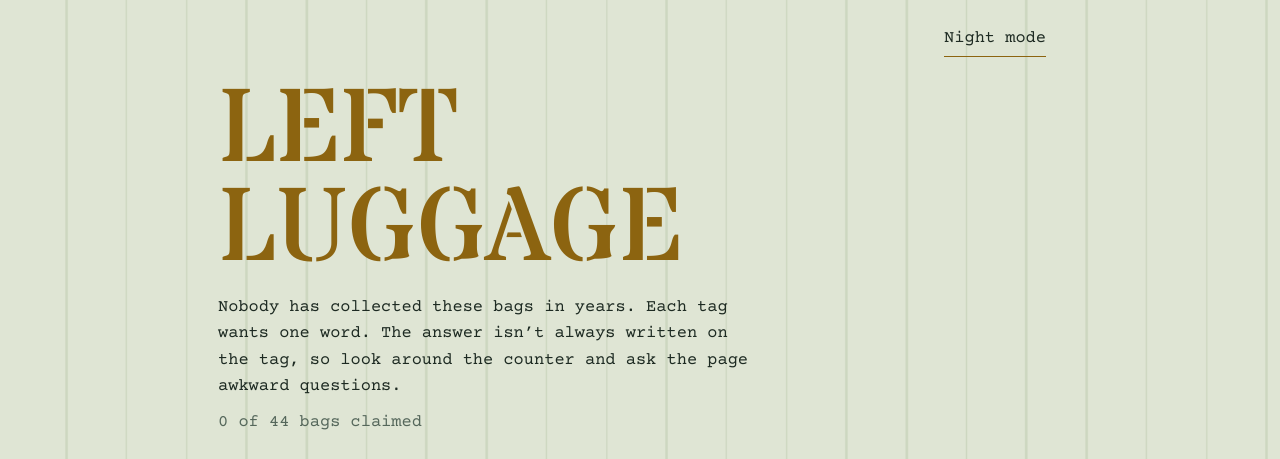
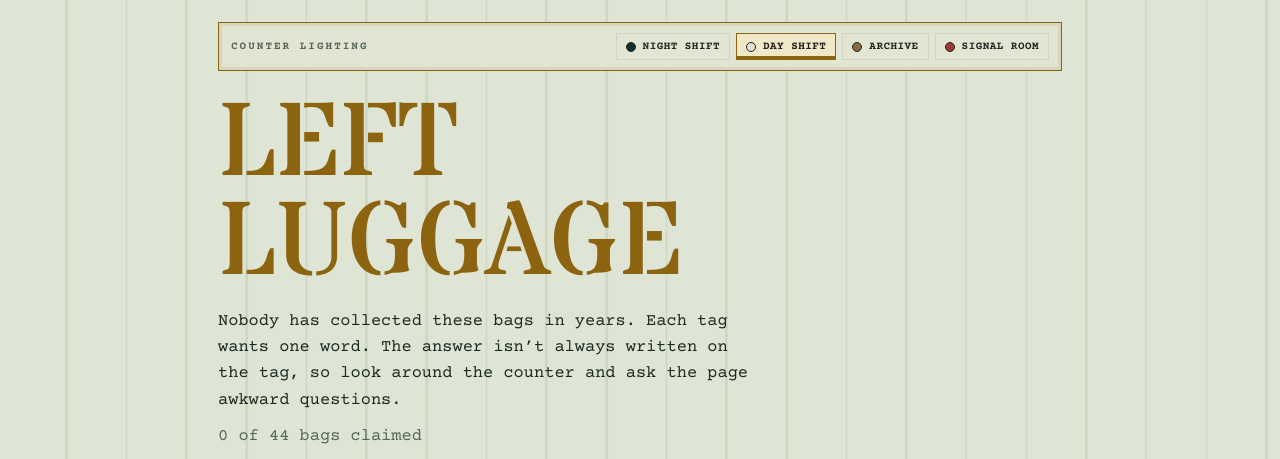
Before and after one commit to DinoCodes-Potter/Left-Luggage, a plain HTML site: page index.html in a window 1280 px wide. Shown: the top 459 px of the page. Drawn offline with nearby package versions, Linux system fonts and the light colour scheme.

Commit message:
Add visible themed colour palette selector

```diff
--- a/index.html
+++ b/index.html
@@ -14,15 +14,25 @@
 <link rel="stylesheet" href="https://fonts.googleapis.com/css2?family=Courier+Prime:wght@400;700&family=Stardos+Stencil:wght@400;700&display=swap">
 <style>
 :root{--bg:#14302a;--fg:#efe6d0;--mut:#9fb3a5;--tag:#e8dbb5;--ink:#241f17;--brass:#d3a64a;--red:#c2342b;--line:#1c3d35;--st:"Stardos Stencil",Impact,"Arial Black",sans-serif;--ty:"Courier Prime","Courier New",monospace;box-sizing:border-box;padding-top:env(safe-area-inset-top,0px);padding-bottom:env(safe-area-inset-bottom,0px)}
-@media(prefers-color-scheme:light){:root:not([data-theme=dark]){--bg:#dfe5d4;--fg:#1d2a22;--mut:#55675b;--tag:#f1e7c9;--brass:#8c6410;--red:#b3261e;--line:#cdd7c0}}
+@media(prefers-color-scheme:light){:root:not([data-theme]){--bg:#dfe5d4;--fg:#1d2a22;--mut:#55675b;--tag:#f1e7c9;--brass:#8c6410;--red:#b3261e;--line:#cdd7c0}}
 :root[data-theme=light]{--bg:#dfe5d4;--fg:#1d2a22;--mut:#55675b;--tag:#f1e7c9;--brass:#8c6410;--red:#b3261e;--line:#cdd7c0}
 :root[data-theme=dark]{--bg:#14302a;--fg:#efe6d0;--mut:#9fb3a5;--tag:#e8dbb5;--brass:#d3a64a;--red:#c2342b;--line:#1c3d35}
+:root[data-theme=sepia]{--bg:#30251d;--fg:#f0dfbd;--mut:#b9a487;--tag:#ddc69b;--ink:#2b2118;--brass:#d19b48;--red:#a94432;--line:#49372a}
+:root[data-theme=signal]{--bg:#301d22;--fg:#f2e5d7;--mut:#c1a8a0;--tag:#f0d9bd;--ink:#2b1b1b;--brass:#e3ad55;--red:#e34b3e;--line:#4b2b30}
 *{box-sizing:border-box}html{scroll-padding-top:env(safe-area-inset-top,0px)}
 body{margin:0;min-height:100vh;background:var(--bg) repeating-linear-gradient(90deg,transparent 0 58px,var(--line) 58px 60px);color:var(--fg);font:17px/1.55 var(--ty)}
 #app{max-width:880px;margin:0 auto;padding:22px 18px 70px}
 h1{font:400 clamp(46px,13vw,104px)/.95 var(--st);color:var(--brass);margin:26px 0 14px}
 .sub{max-width:52ch;margin:0 0 10px}.cnt{color:var(--mut);margin:0 0 28px}
-.top{display:flex;justify-content:flex-end}
+.top{display:flex;align-items:center;justify-content:space-between;gap:12px;flex-wrap:wrap;margin:0 0 8px;padding:10px 12px;border:1px solid var(--brass);background:color-mix(in srgb,var(--bg) 82%,var(--tag));box-shadow:inset 0 0 0 3px color-mix(in srgb,var(--brass) 12%,transparent)}
+.theme-label{font:700 11px var(--ty);letter-spacing:2px;text-transform:uppercase;color:var(--mut);white-space:nowrap}
+.theme-options{display:flex;gap:6px;flex-wrap:wrap}
+.theme-choice{display:inline-flex;align-items:center;gap:7px;padding:6px 9px;border:1px solid var(--line);background:transparent;color:var(--fg);font:700 11px var(--ty);letter-spacing:.04em;text-transform:uppercase;cursor:pointer;transition:background .18s,border-color .18s,transform .18s}
+.theme-choice:hover{border-color:var(--brass);transform:translateY(-1px)}
+.theme-choice[aria-pressed=true]{background:var(--tag);color:var(--ink);border-color:var(--brass);box-shadow:inset 0 -3px 0 var(--brass)}
+.theme-dot{width:10px;height:10px;flex:0 0 10px;border-radius:50%;border:1px solid currentColor;background:var(--dot)}
+.theme-choice:focus-visible{outline:3px solid var(--red);outline-offset:3px}
+@media(max-width:560px){.top{align-items:flex-start;flex-direction:column}.theme-options{width:100%;display:grid;grid-template-columns:repeat(2,minmax(0,1fr))}.theme-choice{justify-content:flex-start}}
 button{font:inherit;color:inherit;cursor:pointer}
 .lk{background:none;border:0;border-bottom:1px solid var(--brass);color:var(--fg);padding:4px 0;margin:0 16px 0 0}
 .rack{display:grid;grid-template-columns:repeat(auto-fill,minmax(92px,1fr));gap:26px 14px}
@@ -152,7 +162,7 @@ const nz=s=>s.toLowerCase().replace(/[^a-z0-9]/g,'');
 const $=s=>document.querySelector(s);
 let S={a:{}},T=[];try{S=JSON.parse(localStorage.getItem('lug1'))||S}catch(e){}
 const THEME_KEY='left-luggage-theme';
-try{const savedTheme=localStorage.getItem(THEME_KEY);if(savedTheme==='light'||savedTheme==='dark')document.documentElement.dataset.theme=savedTheme}catch(e){}
+try{const savedTheme=localStorage.getItem(THEME_KEY);if(['light','dark','sepia','signal'].includes(savedTheme))document.documentElement.dataset.theme=savedTheme}catch(e){}
 const save=()=>{try{localStorage.setItem('lug1',JSON.stringify(S))}catch(e){}};
 const ANS=[["375ny9"],["o9tccm"],["pikbki"],["2vcu68"],["1sy3wm5"],["zvhfg2"],["ujdxwi"],["1b4vdo8","45h"],[],["zxlcto"],["yizb3g"],["38fdu6"],["yj27hh"],["1oylfr0"],["fimsua"],["38pbiv"],["1ilfg78"],["2tx2k3"],["2wsujn"],[],[],["os7ylg","os8224"],["xcfk3t"],["t0dbvt"],["314khs"],["yj0601"],["382hut"],["pfcuuc"],["375k2p"],["sz2zcx"],["1xrbqnf"],["3hl43"],["vbkj44"],[],[],["p3aicz"],[],[],["26o5xl"],["yisk9w"],["alxbcm","b30j6t"],["33x7b0","29bu5k"],["wm54cf"],["u3ow04","bn9uwv"]];
 const P=[
@@ -219,10 +229,12 @@ const fx={
 32:()=>console.log('%cThe clerk mutters: the word is pewter.','font:16px monospace'),
 35:s=>s.innerHTML='<p class="mir">buckle</p>'};
 const dk=()=>{const t=document.documentElement.dataset.theme;return t?t==='dark':matchMedia('(prefers-color-scheme:dark)').matches};
-const setTheme=theme=>{document.documentElement.dataset.theme=theme;try{localStorage.setItem(THEME_KEY,theme)}catch(e){};const b=$('#th');if(b){b.textContent=theme==='dark'?'Day mode':'Night mode';b.setAttribute('aria-label',theme==='dark'?'Switch to light theme':'Switch to dark theme');b.setAttribute('aria-pressed',String(theme==='dark'))}};
+const setTheme=theme=>{if(!['light','dark','sepia','signal'].includes(theme))return;document.documentElement.dataset.theme=theme;try{localStorage.setItem(THEME_KEY,theme)}catch(e){};document.querySelectorAll('.theme-choice').forEach(b=>b.setAttribute('aria-pressed',String(b.dataset.themeChoice===theme)))};
+const themeBar=()=>`<div class="top" role="group" aria-label="Choose a colour theme"><span class="theme-label">Counter lighting</span><div class="theme-options"><button type="button" class="theme-choice" data-theme-choice="dark" aria-pressed="false"><i class="theme-dot" style="--dot:#14302a"></i>Night shift</button><button type="button" class="theme-choice" data-theme-choice="light" aria-pressed="false"><i class="theme-dot" style="--dot:#dfe5d4"></i>Day shift</button><button type="button" class="theme-choice" data-theme-choice="sepia" aria-pressed="false"><i class="theme-dot" style="--dot:#8b6845"></i>Archive</button><button type="button" class="theme-choice" data-theme-choice="signal" aria-pressed="false"><i class="theme-dot" style="--dot:#9f3935"></i>Signal room</button></div></div>`;
+document.addEventListener('click',e=>{const b=e.target.closest('.theme-choice');if(b)setTheme(b.dataset.themeChoice)});
 const clr=()=>{T.forEach(clearTimeout);T=[]};
 function home(){clr();const n=Object.keys(S.a).length,N=P.length;
-$('#app').innerHTML=`<div class="top"><button type="button" class="lk" id="th" aria-label="Switch colour theme">Night mode</button></div><h1>${LT('LEFT',0)}<br>${LT('LUGGAGE',4)}</h1>
+$('#app').innerHTML=`${themeBar()}<h1>${LT('LEFT',0)}<br>${LT('LUGGAGE',4)}</h1>
 <p class="sub">Nobody has collected these bags in years. Each tag wants one word. The answer isn’t always written on the tag, so look around the counter and ask the page awkward questions.</p>
 <p class="cnt">${n} of ${N} bags claimed${n==N?'. The rack is empty. The clerk locks up and, for once, smiles.':''}</p>
 <div class="rack" id="rack">${P.map((_,i)=>`<button class="t${i in S.a?' d':''}" style="--r:${(i*37%7-3)*.9}deg;--i:${i}" data-i="${i}" aria-label="Bag ${i+1}${i in S.a?', claimed':''}"${i in S.a?` title='${BAGS[i]}'`:''}><b>${String(i+1).padStart(2,'0')}</b></button>`).join('')}</div>
@@ -265,11 +277,10 @@ $('#app').innerHTML=`<div class="top"><button type="button" class="lk" id="th" a
 <h3>Changes</h3><p>These terms may be updated when the project changes. Continued use after an update means you are using the current version.</p></section>
 <nav class="page-links" aria-label="Site information"><a href="#about">About</a><a href="#experience">Explore</a><a href="#proof">Project facts</a><a href="#faq">FAQ</a><a href="#contact">Contact</a><a href="#privacy">Privacy</a><a href="#terms">Terms</a><a href="sitemap.xml">XML sitemap</a><a href="https://github.com/DinoCodes-Potter/Left-Luggage">GitHub</a></nav>
 <footer class="footer"><span>Left Luggage · Lost Property Office</span><span>Est. before anyone could say</span></footer>`;
-setTheme(dk()?'dark':'light');
-$('#th').onclick=()=>setTheme(dk()?'light':'dark');
+setTheme(document.documentElement.dataset.theme||(dk()?'dark':'light'));
 document.querySelectorAll('.t').forEach(b=>b.onclick=()=>open(+b.dataset.i))}
 function open(i){clr();const N=P.length,miss=(NEED[i]||[]).filter(k=>S.a[k]==null).map(k=>k+1);
-$('#app').innerHTML=`<button class="lk" id="bk">Back to the rack</button><article class="big" id="tg"><div class="no" data-i="${i}">Bag ${i+1}</div><small class="own">${OW(i)}</small><div id="pr">${P[i]}</div><div id="st"></div>
+$('#app').innerHTML=`${themeBar()}<button class="lk" id="bk">Back to the rack</button><article class="big" id="tg"><div class="no" data-i="${i}">Bag ${i+1}</div><small class="own">${OW(i)}</small><div id="pr">${P[i]}</div><div id="st"></div>
 <form id="f"><input id="in" autocomplete="off" autocapitalize="off" spellcheck="false" aria-label="Your answer" placeholder="write the word here"><button class="go" type="submit">Claim</button></form>
 <p class="ck" id="ck"></p></article><div class="nav"><button class="lk" id="pv">Previous bag</button><button class="lk" id="hn">Ask the clerk</button><button class="lk" id="nx">Next bag</button></div><footer class="footer"><span>Left Luggage · Lost Property Office</span><span>All claims are final</span></footer>`;
 const say=t=>{const c=$('#ck');c.textContent=t;c.style.animation='none';void c.offsetWidth;c.style.animation='fade .4s'},tg=$('#tg');
```
